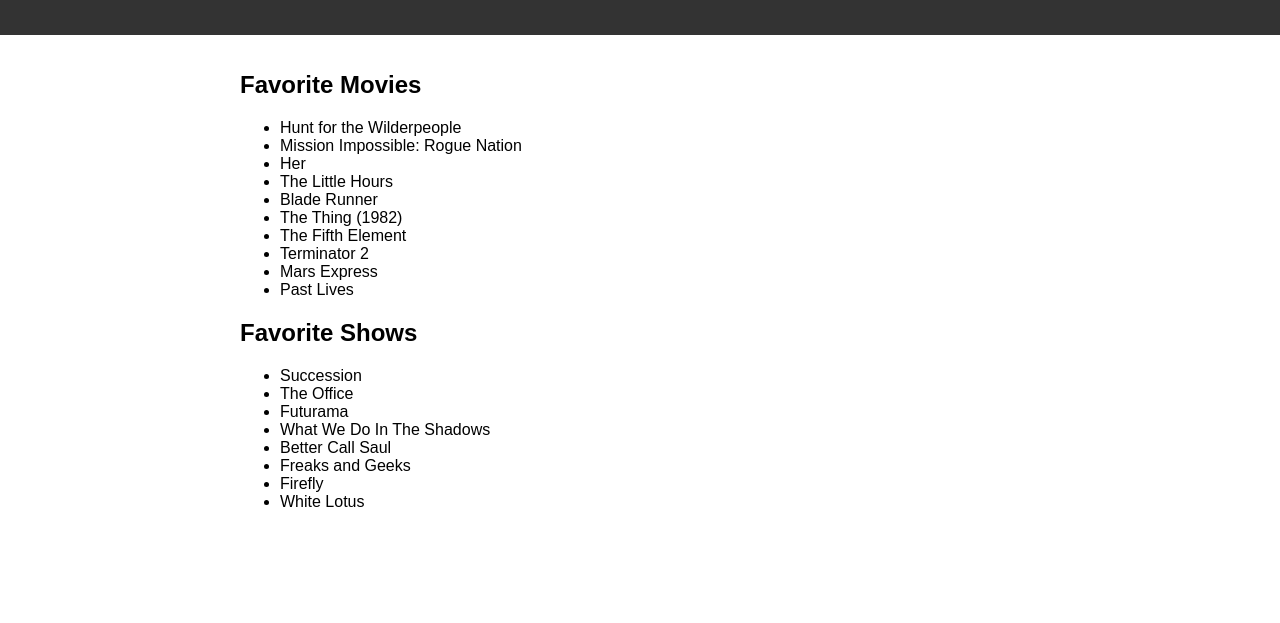
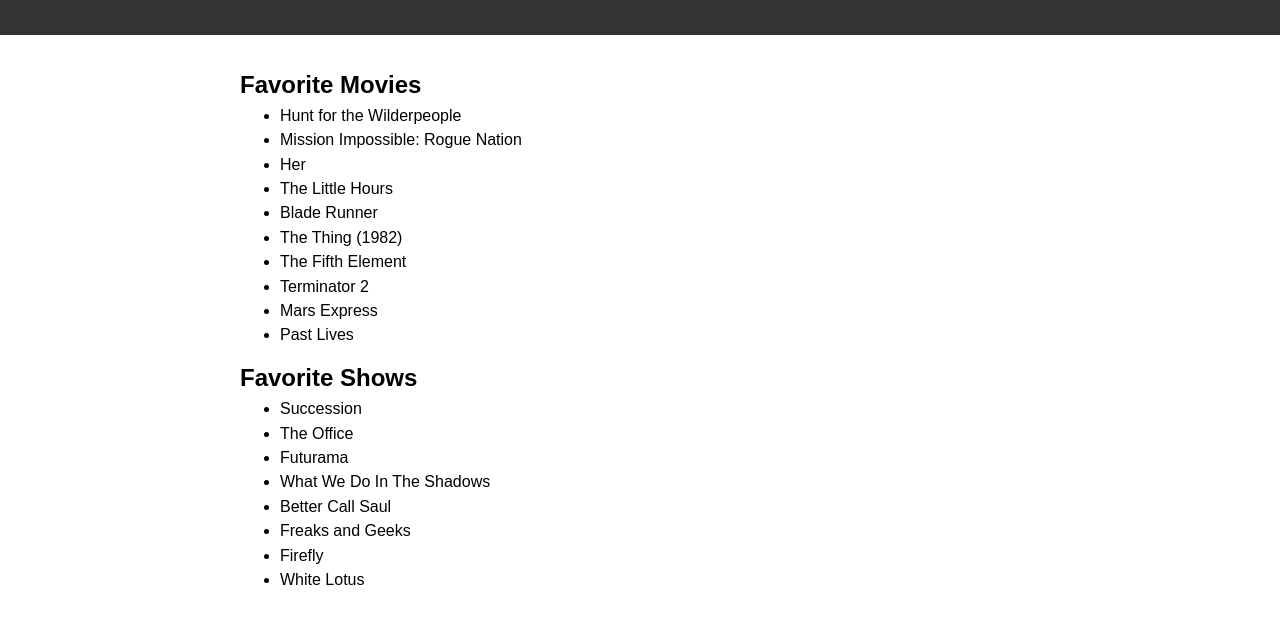
Before and after one commit to Paul-Ryan/pauls-movie-list, a website: page index.html in a window 1280 px wide. Shown: the part 77-700 px from the top of the page. Drawn offline with Linux system fonts and the light colour scheme.

Commit message:
Improve styles.

```diff
--- a/index.html
+++ b/index.html
@@ -20,6 +20,17 @@
         margin: 0 auto;
         max-width: 800px;
         padding: 1rem;
+      }
+      h2 {
+        font-size: 1.5rem;
+        margin-bottom: 0.5rem;
+      }
+      ul {
+        margin: 0;
+      }
+      li {
+        font-size: 1rem;
+        margin-bottom: 0.4rem;
       }
     </style>
   </head>
```
